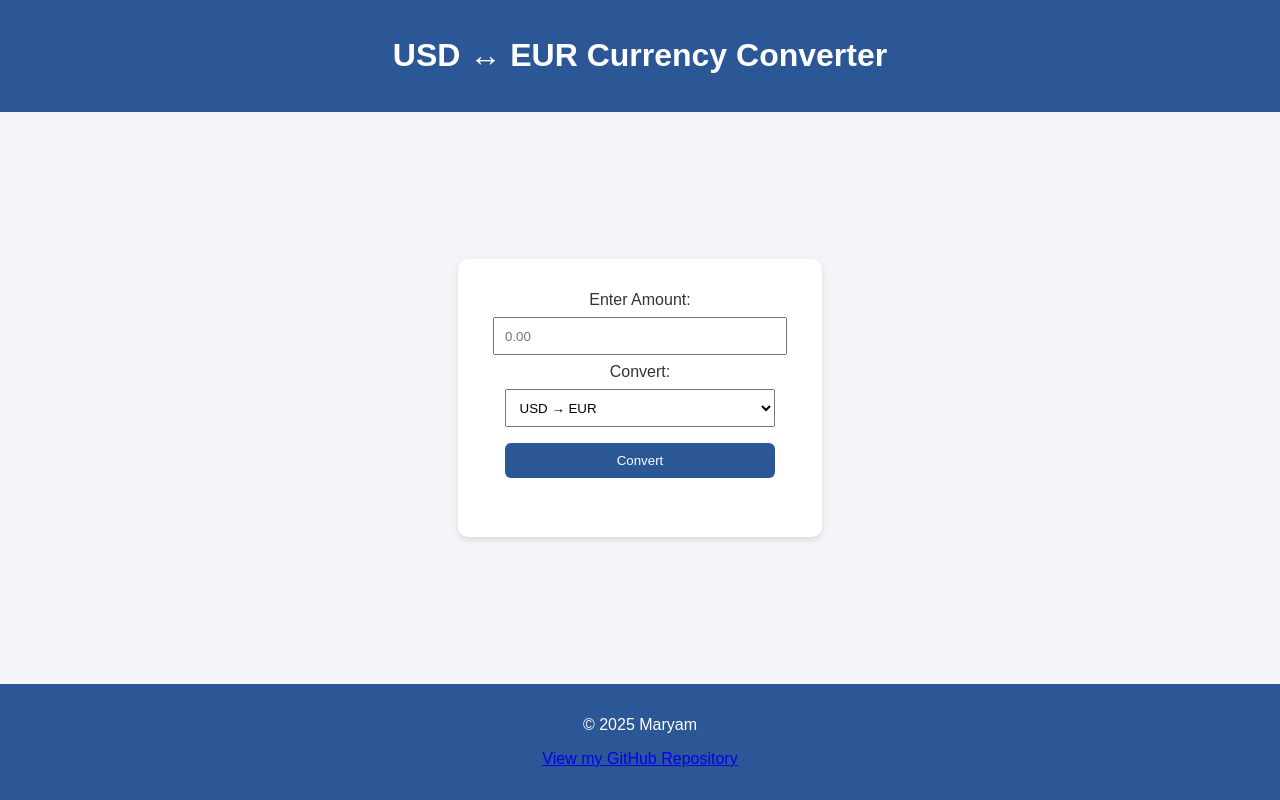
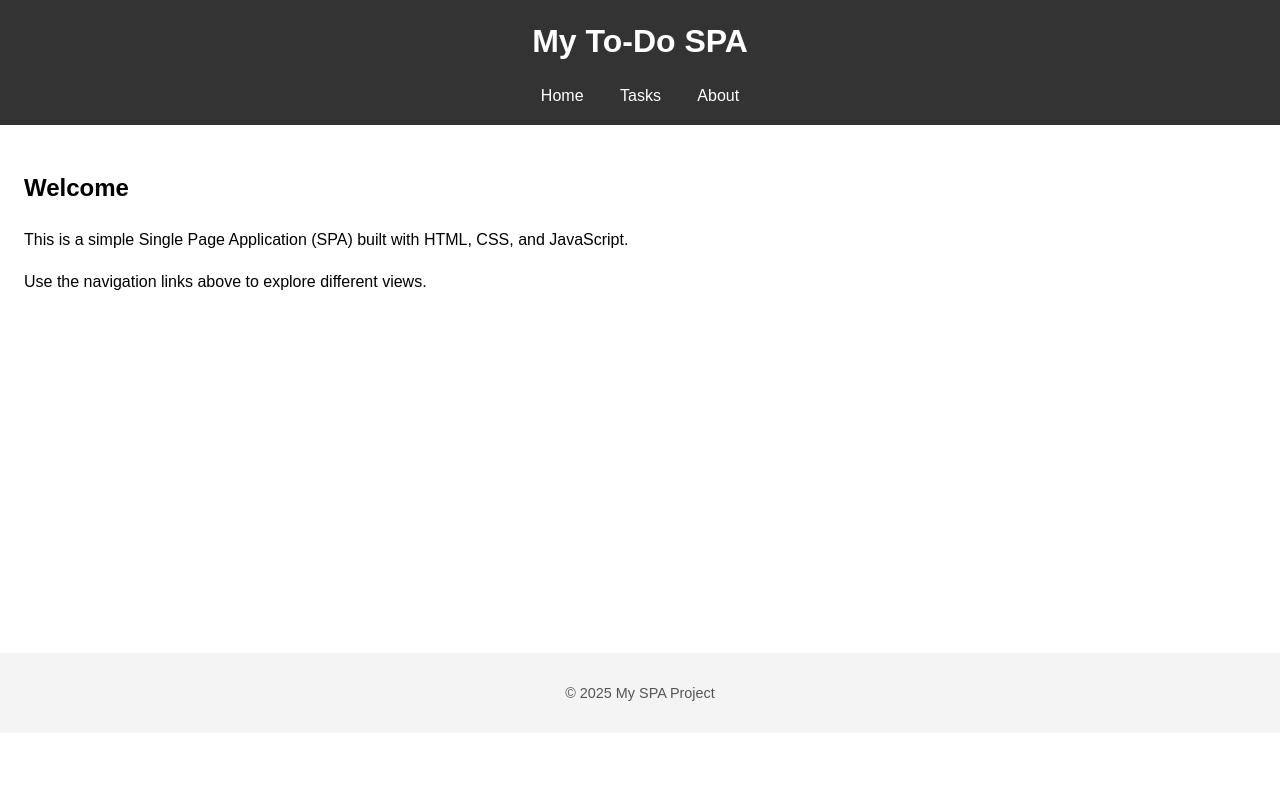
Before and after one commit to maryam458/webpage, a plain HTML site: page index.html in a window 1280 px wide. Drawn offline with Linux system fonts and the light colour scheme.

Commit message:
Update index.html

```diff
--- a/index.html
+++ b/index.html
@@ -1,125 +1,170 @@
 <!DOCTYPE html>
 <html lang="en">
 <head>
-  <meta charset="UTF-8">
-  <title>Currency Converter - Maryam</title>
-  <meta name="author" content="MARYAM">
+  <meta charset="UTF-8" />
+  <meta name="viewport" content="width=device-width, initial-scale=1.0" />
+  <title>SPA To-Do App</title>
   <style>
     body {
       font-family: Arial, sans-serif;
       margin: 0;
       padding: 0;
-      background: #f4f4f9;
-      color: #333;
-      display: flex;
-      flex-direction: column;
-      min-height: 100vh;
+      line-height: 1.6;
     }
 
-    header, footer {
-      background: #2b5797;
-      color: white;
+    header {
+      background: #333;
+      color: #fff;
+      padding: 1em;
       text-align: center;
-      padding: 1rem;
+    }
+
+    header h1 {
+      margin: 0 0 0.5em 0;
+    }
+
+    nav a {
+      margin: 0 1em;
+      color: #fff;
+      text-decoration: none;
+    }
+
+    nav a:hover,
+    nav a:focus {
+      text-decoration: underline;
     }
 
     main {
-      flex: 1;
-      display: flex;
-      justify-content: center;
-      align-items: center;
-      padding: 2rem;
+      padding: 1.5em;
+      min-height: 60vh;
     }
 
-    .converter {
-      background: white;
-      padding: 2rem;
-      border-radius: 10px;
-      box-shadow: 0 3px 6px rgba(0,0,0,0.1);
-      width: 300px;
+    footer {
       text-align: center;
+      background: #f4f4f4;
+      padding: 1em;
+      font-size: 0.9em;
+      color: #555;
     }
 
-    .converter input, .converter select, .converter button {
-      margin: 0.5rem 0;
-      padding: 0.6rem;
-      width: 90%;
-    }
-
-    #convertBtn {
-      background: #2b5797;
-      color: white;
+    button {
+      padding: 0.5em 1em;
+      margin-top: 0.5em;
       border: none;
-      border-radius: 6px;
+      border-radius: 4px;
+      background: #333;
+      color: #fff;
       cursor: pointer;
     }
 
-    #convertBtn:hover {
-      background: #1a3560;
+    button:hover,
+    button:focus {
+      background: #555;
     }
 
-    #result {
-      margin-top: 1rem;
-      font-weight: bold;
-      font-size: 1.2rem;
+    input {
+      padding: 0.5em;
+      margin-right: 0.5em;
+      border: 1px solid #ccc;
+      border-radius: 4px;
     }
   </style>
 </head>
 <body>
   <header>
-    <h1>USD ↔ EUR Currency Converter</h1>
+    <h1>My To-Do SPA</h1>
+    <nav>
+      <a href="#/home" id="nav-home">Home</a>
+      <a href="#/tasks" id="nav-tasks">Tasks</a>
+      <a href="#/about" id="nav-about">About</a>
+    </nav>
   </header>
 
-  <main>
-    <section class="converter">
-      <label for="amount">Enter Amount:</label>
-      <input type="number" id="amount" placeholder="0.00" />
-
-      <label for="direction">Convert:</label>
-      <select id="direction">
-        <option value="usdToEur">USD → EUR</option>
-        <option value="eurToUsd">EUR → USD</option>
-      </select>
-
-      <button id="convertBtn">Convert</button>
-
-      <p id="result"></p>
-    </section>
+  <main id="app" tabindex="0">
+    <!-- Dynamic content goes here -->
   </main>
 
   <footer>
-    <p>&copy; 2025 Maryam</p>
-    <p><a href="https://github.com/YOURUSERNAME/YOURREPO" target="_blank">View my GitHub Repository</a></p>
+    <p>&copy; 2025 My SPA Project</p>
   </footer>
 
   <script>
-    document.addEventListener("DOMContentLoaded", () => {
-      const amountInput = document.getElementById("amount");
-      const directionSelect = document.getElementById("direction");
-      const convertBtn = document.getElementById("convertBtn");
-      const resultDisplay = document.getElementById("result");
+    // Application State
+    const state = {
+      tasks: JSON.parse(localStorage.getItem("tasks")) || []
+    };
 
-      // Static exchange rate
-      const usdToEurRate = 0.92;
-      const eurToUsdRate = 1.09;
+    // Save state to localStorage
+    function saveTasks() {
+      localStorage.setItem("tasks", JSON.stringify(state.tasks));
+    }
 
-      convertBtn.addEventListener("click", () => {
-        const amount = parseFloat(amountInput.value);
-        if (isNaN(amount) || amount <= 0) {
-          resultDisplay.textContent = "Please enter a valid amount.";
-          return;
-        }
+    // Views
+    const routes = {
+      "/home": () => `
+        <h2>Welcome</h2>
+        <p>This is a simple Single Page Application (SPA) built with HTML, CSS, and JavaScript.</p>
+        <p>Use the navigation links above to explore different views.</p>
+      `,
+      "/tasks": () => `
+        <h2>My Tasks</h2>
+        <form id="task-form">
+          <input type="text" id="task-input" placeholder="Add a new task" aria-label="New Task" required />
+          <button type="submit">Add</button>
+        </form>
+        <ul id="task-list">
+          ${state.tasks.map((t, i) => `
+            <li>
+              ${t}
+              <button data-index="${i}" class="delete-btn" aria-label="Delete task ${t}">❌</button>
+            </li>
+          `).join("")}
+        </ul>
+      `,
+      "/about": () => `
+        <h2>About</h2>
+        <p>This SPA demonstrates:</p>
+        <ul>
+          <li>Single-page routing</li>
+          <li>Dynamic content updates</li>
+          <li>Application state management</li>
+          <li>Accessibility basics</li>
+        </ul>
+      `
+    };
 
-        let result;
-        if (directionSelect.value === "usdToEur") {
-          result = (amount * usdToEurRate).toFixed(2);
-          resultDisplay.textContent = `$${amount} USD = €${result} EUR`;
-        } else {
-          result = (amount * eurToUsdRate).toFixed(2);
-          resultDisplay.textContent = `€${amount} EUR = $${result} USD`;
-        }
-      });
-    });
+    // Router
+    function router() {
+      const app = document.getElementById("app");
+      const hash = location.hash.replace("#", "") || "/home";
+      app.innerHTML = routes[hash] ? routes[hash]() : "<h2>Page Not Found</h2>";
+
+      // Bind task form events if on /tasks
+      if (hash === "/tasks") {
+        document.getElementById("task-form").addEventListener("submit", e => {
+          e.preventDefault();
+          const input = document.getElementById("task-input");
+          if (input.value.trim()) {
+            state.tasks.push(input.value.trim());
+            saveTasks();
+            router(); // re-render
+          }
+        });
+
+        document.querySelectorAll(".delete-btn").forEach(btn =>
+          btn.addEventListener("click", () => {
+            const index = btn.getAttribute("data-index");
+            state.tasks.splice(index, 1);
+            saveTasks();
+            router();
+          })
+        );
+      }
+    }
+
+    // Listen for hash changes
+    window.addEventListener("hashchange", router);
+    window.addEventListener("load", router);
   </script>
 </body>
 </html>
```
